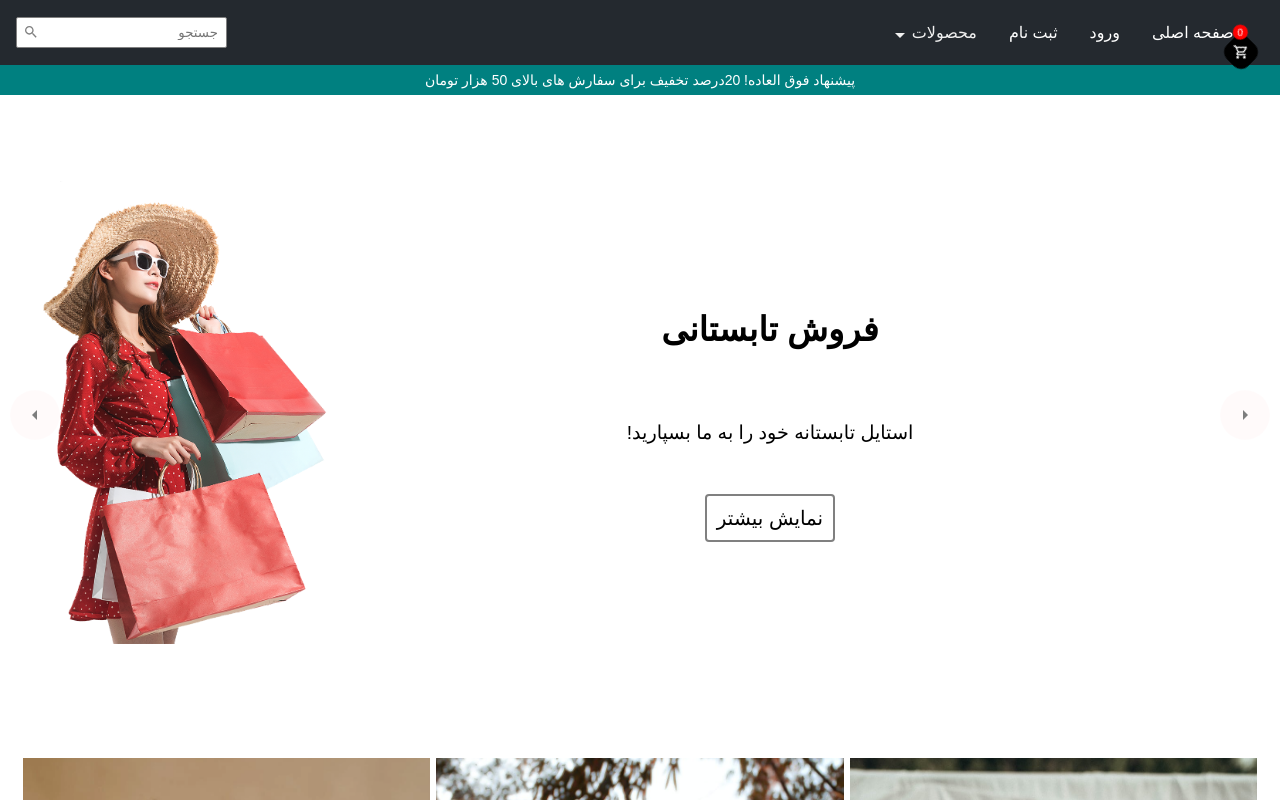
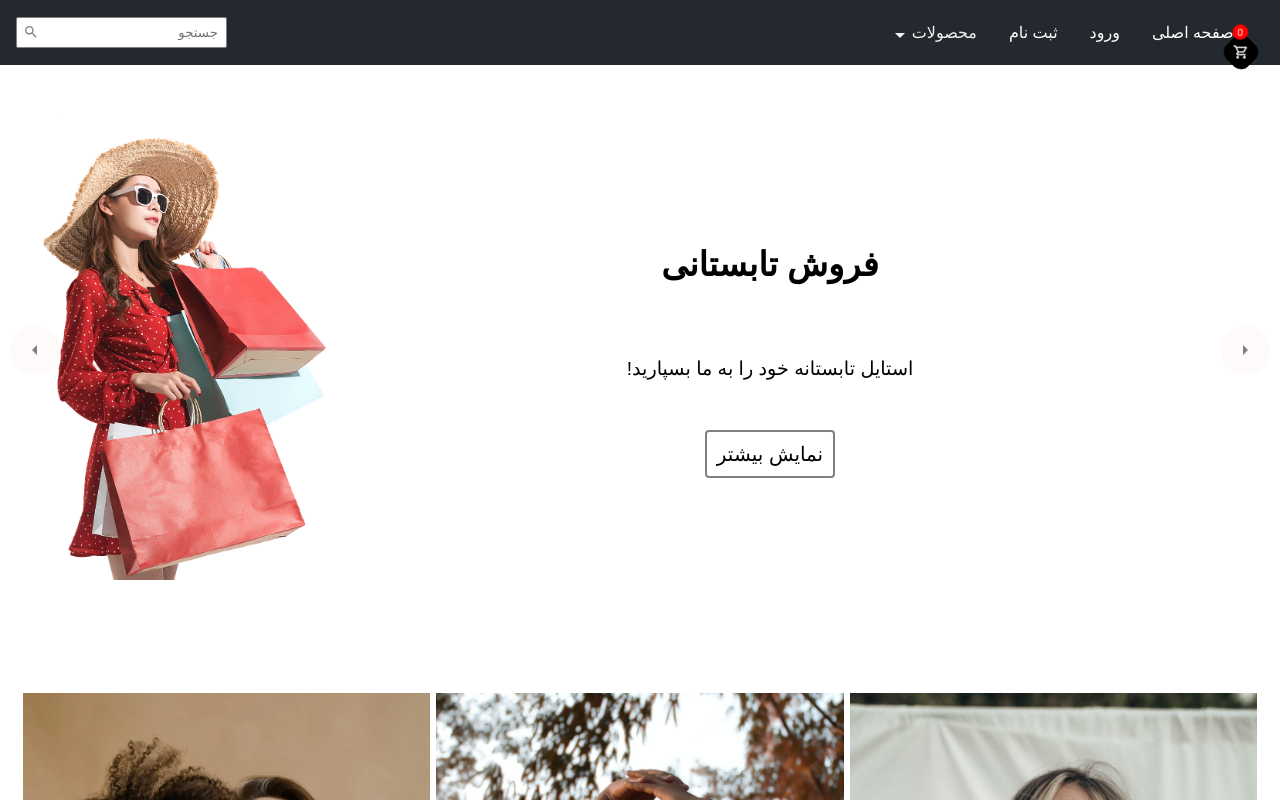
Before and after one commit to amin-qanbari/React-Shopping-Site-UI-Design-Redux-main, a React (Create React App) app: page / in a window 1280 px wide. Shown: the top 800 px of the page. Built offline with nearby package versions, Linux system fonts and the light colour scheme.

Commit message:
change position navbar and styles and add cartCountButton

```diff
--- a/src/components/Navbar/Navbar.js
+++ b/src/components/Navbar/Navbar.js
@@ -14,14 +14,19 @@ import { setSearchContext } from "../../Context/SearchContextProvider";
 //css
 import "./navbar.css";
 import Burger from "./Burger";
+import CartCountButton from "../CartCountButton";
 
 const Nav = styled.nav`
+  position: fixed;
+  top: 0;
+  left: 0;
+  right: 0;
   height: 55px;
-  max-width: 100%;
+  width: 100%;
   display: flex;
   align-items: center;
   justify-content: space-between;
-  position: relative;
+  /* position: relative; */
   padding: 0.3rem 0rem;
   background-color: #24292f;
   z-index: 1000;
@@ -57,7 +62,6 @@ const Nav = styled.nav`
     align-items: center;
     width: 130px;
 
-
     li {
       width: 100%;
       display: none;
@@ -66,18 +70,17 @@ const Nav = styled.nav`
       align-items: center;
       justify-content: center;
       padding: 10px 0;
-      a{
+      a {
         color: black;
       }
       &:hover {
         background-color: #111;
         opacity: 0.5;
         display: flex;
-        a{
-        color: #fff;
+        a {
+          color: #fff;
         }
       }
-
     }
 
     div {
@@ -136,6 +139,7 @@ const Navbar = () => {
             setIsNavExpanded(!isNavExpanded);
           }}
         >
+          <CartCountButton />
           <li>
             <Link to="/">صفحه اصلی</Link>
           </li>
```
